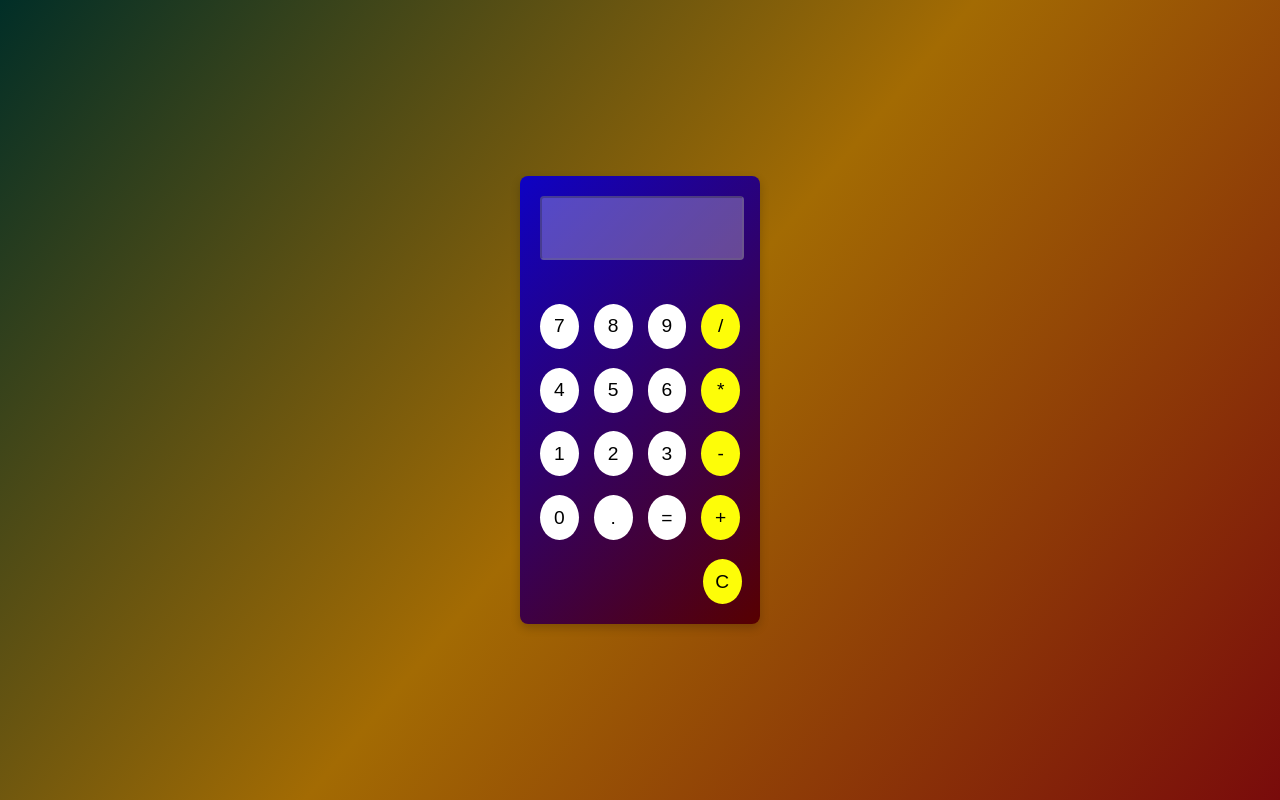
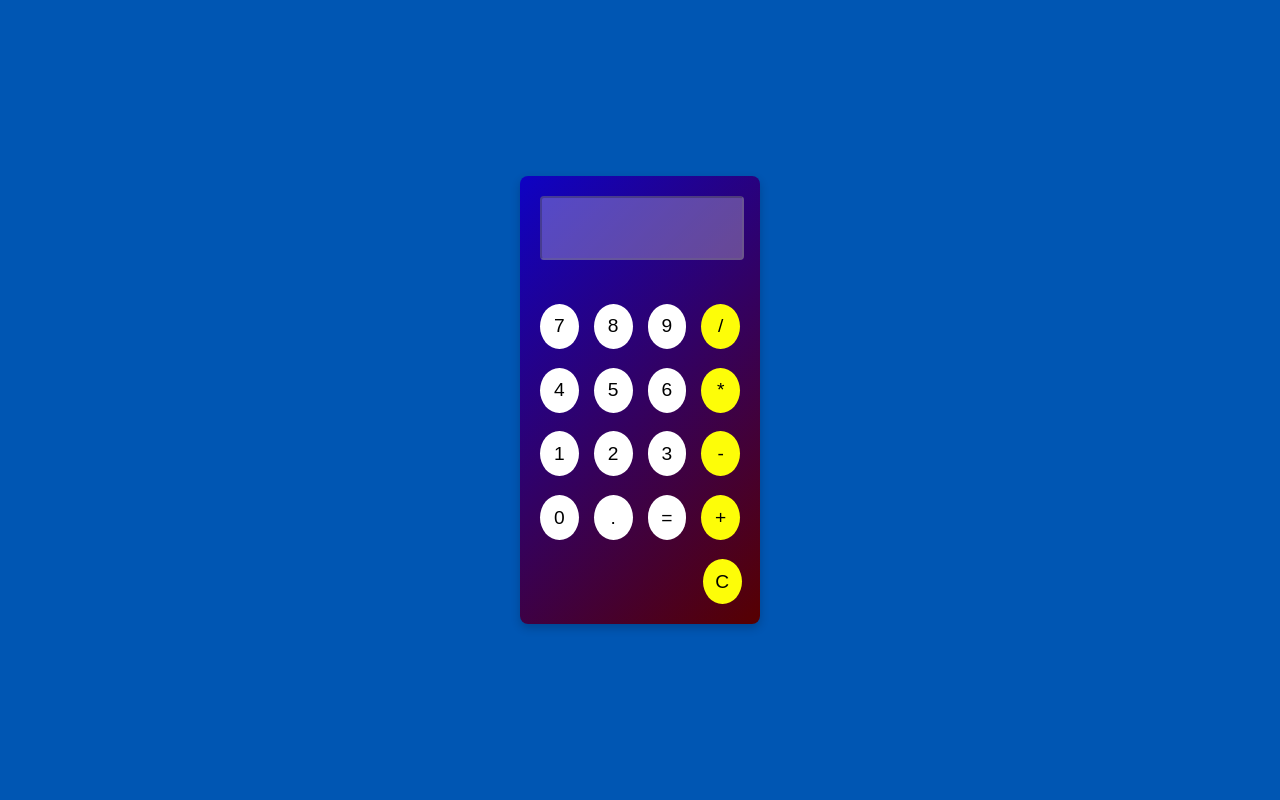
Before and after one commit to devamin362/Calaulator-1, a plain HTML site: page New Calaulator/index.html in a window 1280 px wide. Drawn offline with Linux system fonts and the light colour scheme.

Commit message:
change background-color

```diff
--- a/New Calaulator/style.css
+++ b/New Calaulator/style.css
@@ -5,7 +5,8 @@ body {
   align-items: center;
   height: 100vh;
   margin: 0;
-  background:linear-gradient(130deg, rgb(1, 46, 39), rgb(163, 107, 3),rgb(121, 11, 11));
+  /* background:linear-gradient(130deg, rgb(1, 46, 39), rgb(163, 107, 3),rgb(121, 11, 11)); */
+  background-color: #0056b3;
 }
 
 .calculator {
```
